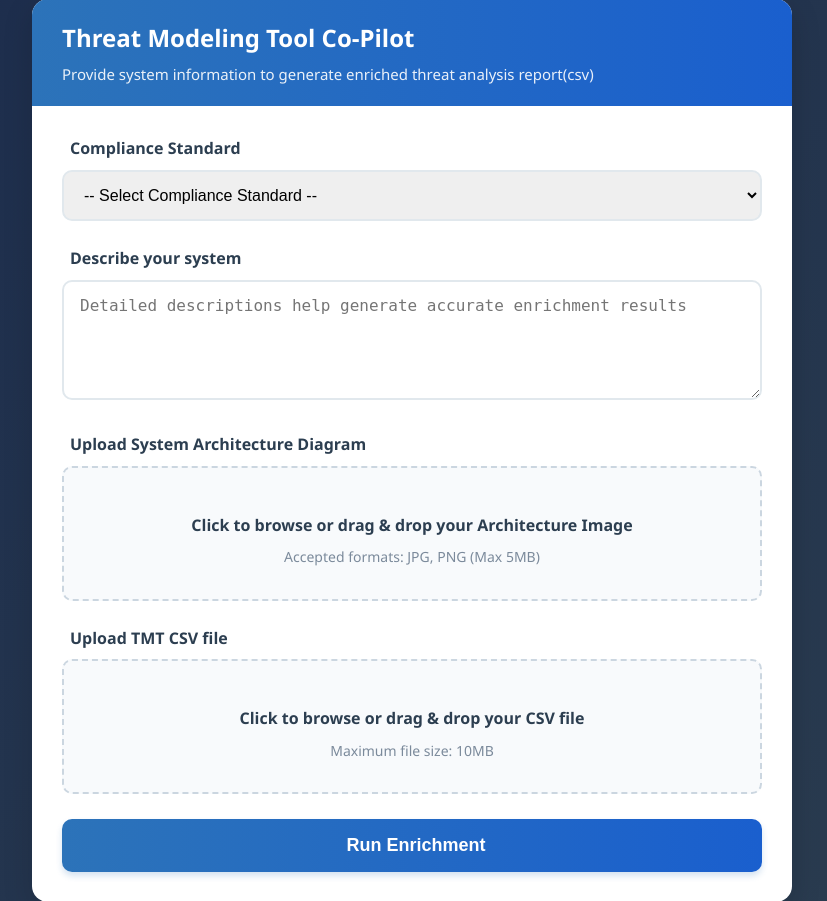
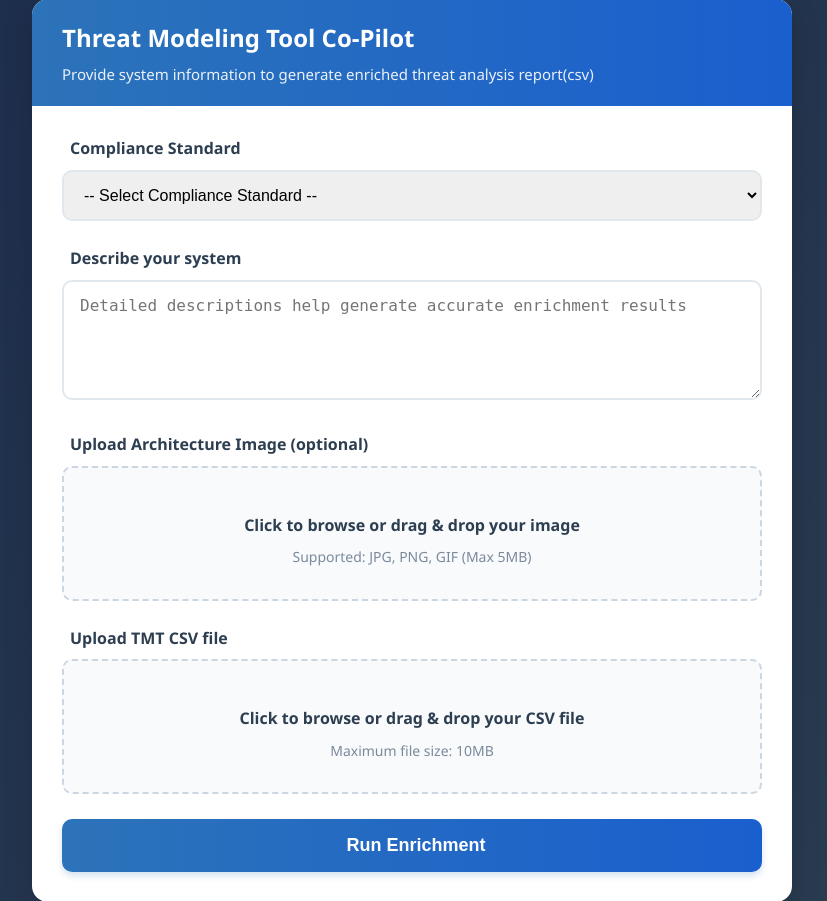
Before and after one commit to DhruviSutariya36/tmtcopilot-ui, a Flask app: page / in a window 1280 px wide. Shown: the part 281-1182 px from the top of the page, without its empty margins (228-1055 px from the left). Run offline with Flask 3, Linux system fonts and the light colour scheme.

Commit message:
changes in ui

```diff
--- a/templates/form.html
+++ b/templates/form.html
@@ -391,18 +391,17 @@
                         </label>
                         <textarea id="description" name="description" class="form-control" placeholder="Detailed descriptions help generate accurate enrichment results" required></textarea>
                     </div>
-
                     <div class="form-group">
                         <label class="form-label">
-                            <i class="fas fa-image"></i>Upload System Architecture Diagram
+                            <i class="fas fa-image"></i>Upload Architecture Image (optional)
                         </label>
                         <div class="file-input-container">
-                            <label for="architecture" class="file-input-label">
+                            <label for="architecture" class="file-input-label architecture-label">
                                 <i class="fas fa-cloud-upload-alt"></i>
-                                <span class="file-input-text">Click to browse or drag & drop your Architecture Image</span>
-                                <span class="file-input-subtext">Accepted formats: JPG, PNG (Max 5MB)</span>
+                                <span class="file-input-text">Click to browse or drag & drop your image</span>
+                                <span class="file-input-subtext">Supported: JPG, PNG, GIF (Max 5MB)</span>
                             </label>
-                            <input type="file" id="architecture" name="architecture" accept=".png,.jpg,.jpeg">
+                            <input type="file" id="architecture" name="architecture" accept="image/*">
                         </div>
                     </div>
 
@@ -469,6 +468,48 @@
         const blobInput = document.getElementById("blob_url");
         const filenameInput = document.getElementById("filename");
         const fileInput = document.getElementById("file");
+        const architectureInput = document.getElementById("architecture");
+const architectureLabel = document.querySelector('.architecture-label');
+
+// Drag and drop functionality for architecture
+['dragenter', 'dragover', 'dragleave', 'drop'].forEach(eventName => {
+    architectureLabel.addEventListener(eventName, preventDefaults, false);
+});
+
+['dragenter', 'dragover'].forEach(eventName => {
+    architectureLabel.addEventListener(eventName, () => {
+        architectureLabel.style.borderColor = '#2c73b9';
+        architectureLabel.style.backgroundColor = '#e0f0ff';
+    }, false);
+});
+
+['dragleave', 'drop'].forEach(eventName => {
+    architectureLabel.addEventListener(eventName, () => {
+        architectureLabel.style.borderColor = '#cbd6e0';
+        architectureLabel.style.backgroundColor = '#f8fafc';
+    }, false);
+});
+
+architectureLabel.addEventListener('drop', function(e) {
+    const dt = e.dataTransfer;
+    const files = dt.files;
+    architectureInput.files = files;
+
+    if (files.length > 0) {
+        architectureLabel.querySelector('.file-input-text').textContent = files[0].name;
+        architectureLabel.querySelector('.file-input-subtext').textContent =
+            'File selected: ' + (files[0].size / 1024 / 1024).toFixed(2) + 'MB';
+    }
+}, false);
+
+// File input change event
+architectureInput.addEventListener('change', function() {
+    if (this.files && this.files[0]) {
+        architectureLabel.querySelector('.file-input-text').textContent = this.files[0].name;
+        architectureLabel.querySelector('.file-input-subtext').textContent =
+            'File selected: ' + (this.files[0].size / 1024 / 1024).toFixed(2) + 'MB';
+    }
+});
 
         // Drag and drop functionality
         const fileInputLabel = document.querySelector('.file-input-label');
```
